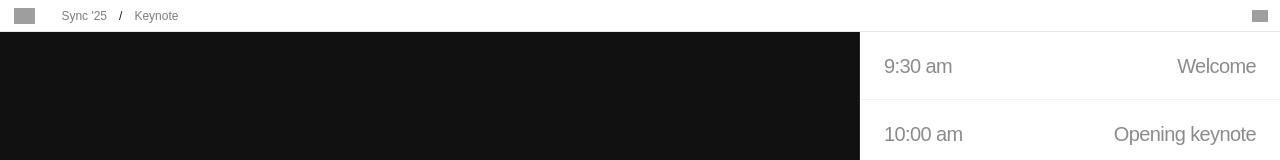
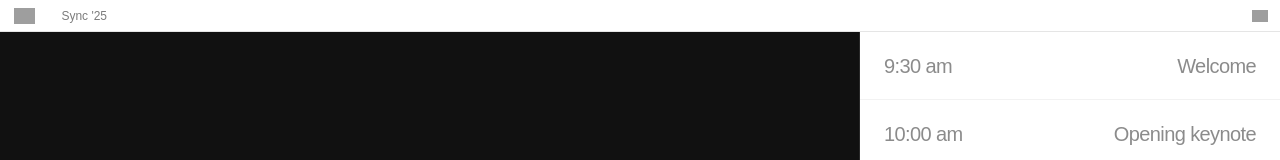
Before and after one commit to thisisjaymantri/sync-event-2025, a Next.js app: page / in a window 1280 px wide. Shown: the top 160 px of the page. Built offline with nearby package versions, Linux system fonts and the light colour scheme; no server answers; grey boxes are pictures that could not be loaded.

Commit message:
Simplify header: remove breadcrumb navigation
Changes per Figma update:
- Removed '/ Keynote' breadcrumb navigation
- Now shows only 'Sync '25' in header
- Cleaner, simpler header design
- Updated comment: 'Breadcrumb navigation' → 'Event title'

```diff
--- a/components/Header.tsx
+++ b/components/Header.tsx
@@ -34,11 +34,9 @@ export default function Header() {
               />
             </div>
 
-        {/* Breadcrumb navigation */}
+            {/* Event title */}
             <div className="flex shrink-0 items-center gap-[12px] whitespace-pre text-nowrap font-['Suisse_Intl',_sans-serif] text-[12px] leading-normal">
               <p className="text-[var(--color-text-secondary)]">Sync &apos;25</p>
-          <p className="text-[var(--color-text-primary)]">/</p>
-          <p className="text-[var(--color-text-secondary)]">Keynote</p>
             </div>
           </div>
 
```
Lines whose indentation alone changed are shown as unchanged.
